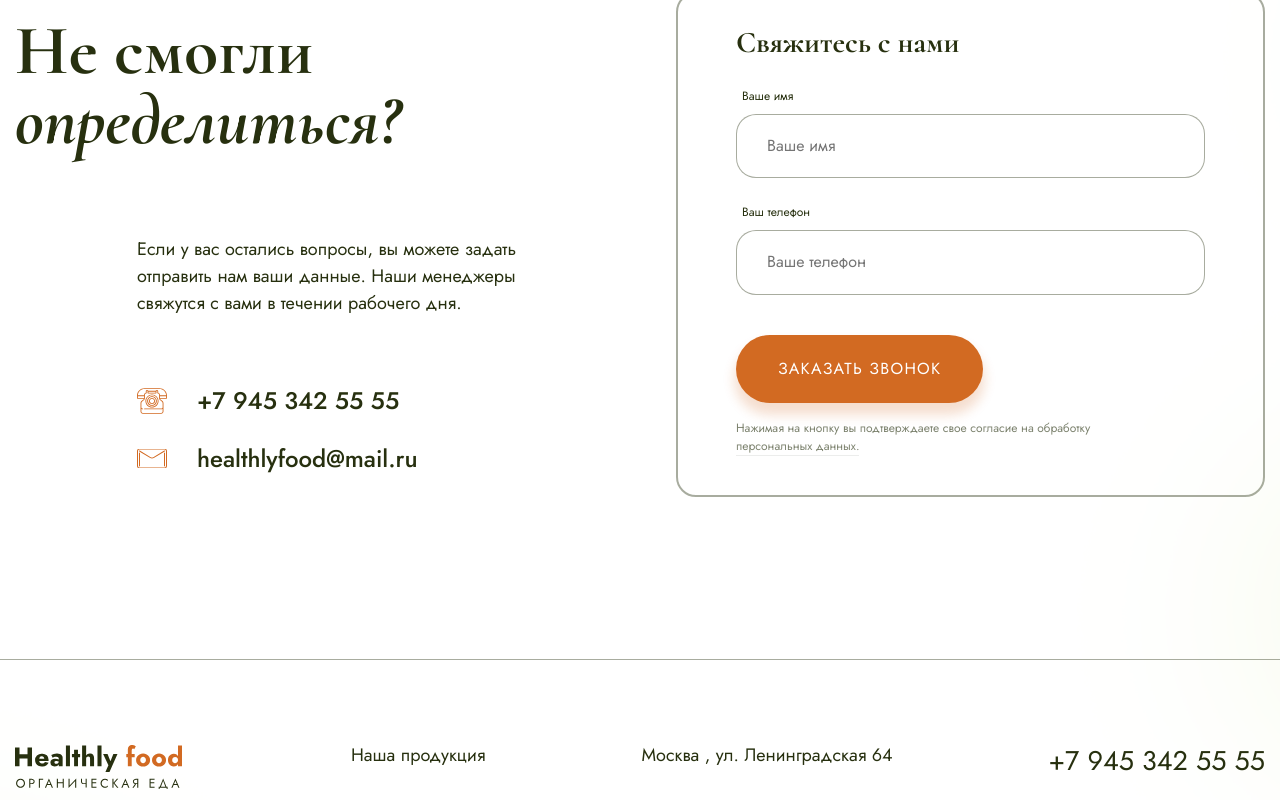
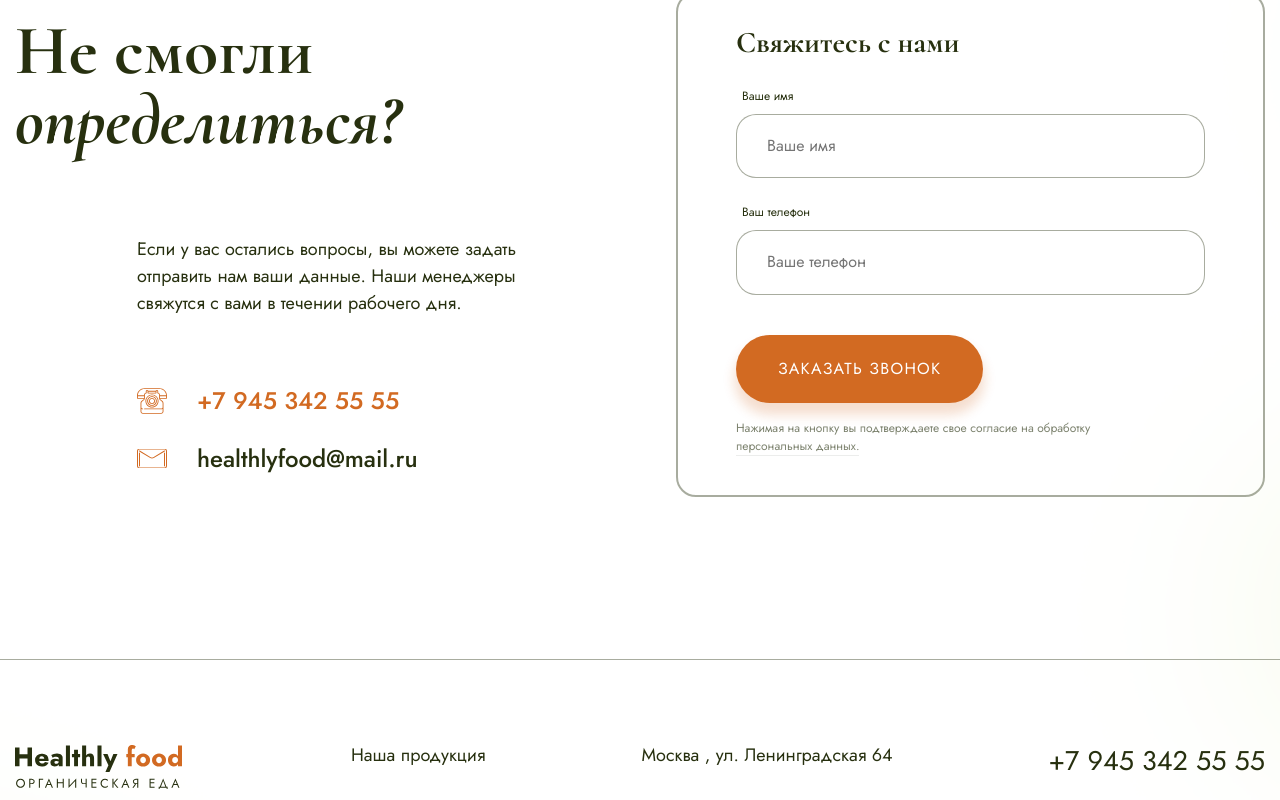
Before and after one commit to devloliconic/healthy-shop, a website built with webpack: page src/index.html in a window 1280 px wide. In both pictures the pointer is over the link 337 px from the left and 6435 px from the top of the page. Shown: the part 6035-6835 px from the top of the page. Built offline with nearby package versions, Linux system fonts and the light colour scheme; files whose address does not match are found by name.

Commit message:
add some more hovers

```diff
--- a/src/styles/main.scss
+++ b/src/styles/main.scss
@@ -803,6 +803,10 @@ body{
             font-size: 2.4rem;
             color: $green;
             font-weight:500;
+            transition: .2s;
+            &:hover{
+                color: $orange;
+            }
             &::before{
                 content: "";
                 background-size: cover;
```
Also changed, not shown: 1 other file.
